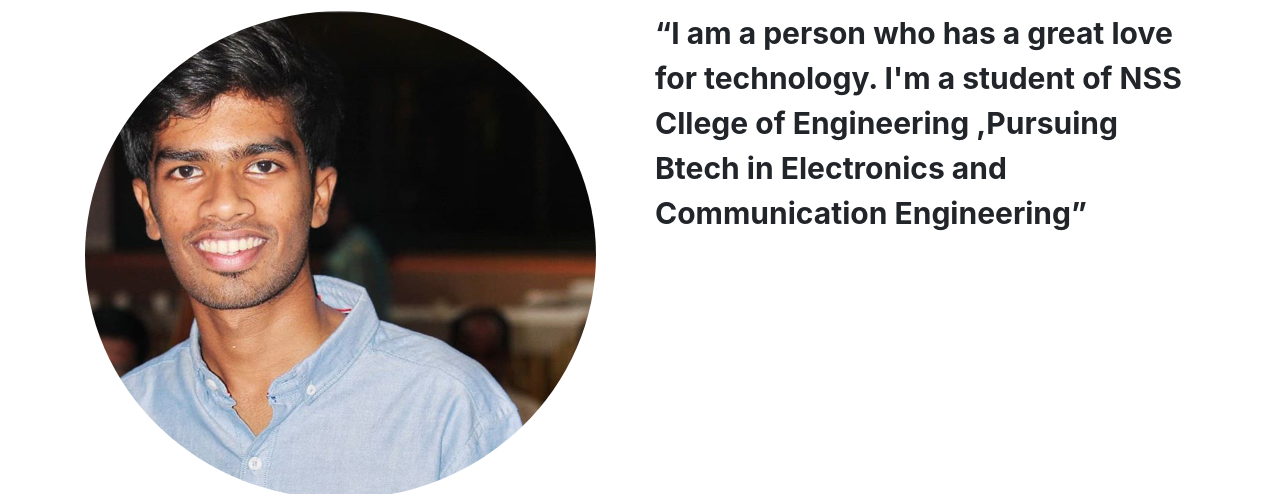
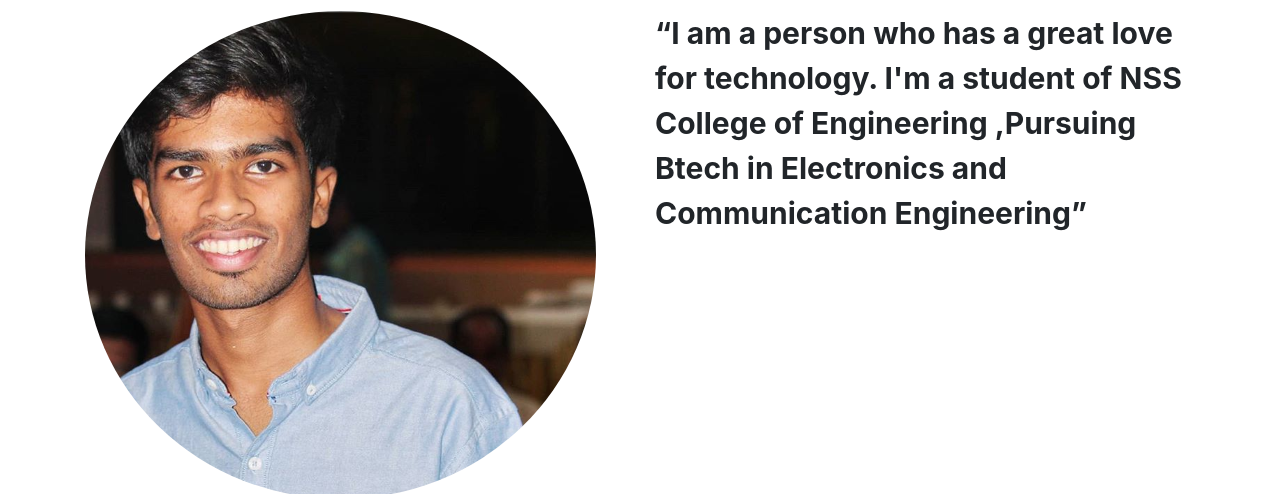
Before and after one commit to pie111/Static-website, a plain HTML site: page index.html in a window 1280 px wide. Shown: the part 101-595 px from the top of the page. Drawn offline with nearby package versions, Linux system fonts and the light colour scheme.

Commit message:
Update index.html

```diff
--- a/index.html
+++ b/index.html
@@ -52,7 +52,7 @@
                     <img src="Pranav.png" class="rounded-circle" alt="">
                 </div>
                 <div class="col-md-6 pt-5" >
-                    <p class="mt-30em" style="font-size: 30px;"><b>“I am a person who has a great love for technology. I'm a student of NSS Cllege of Engineering ,Pursuing Btech in Electronics and Communication Engineering”</b> </p>
+                    <p class="mt-30em" style="font-size: 30px;"><b>“I am a person who has a great love for technology. I'm a student of NSS College of Engineering ,Pursuing Btech in Electronics and Communication Engineering”</b> </p>
                 </div>
             </div>
         </div>
```
